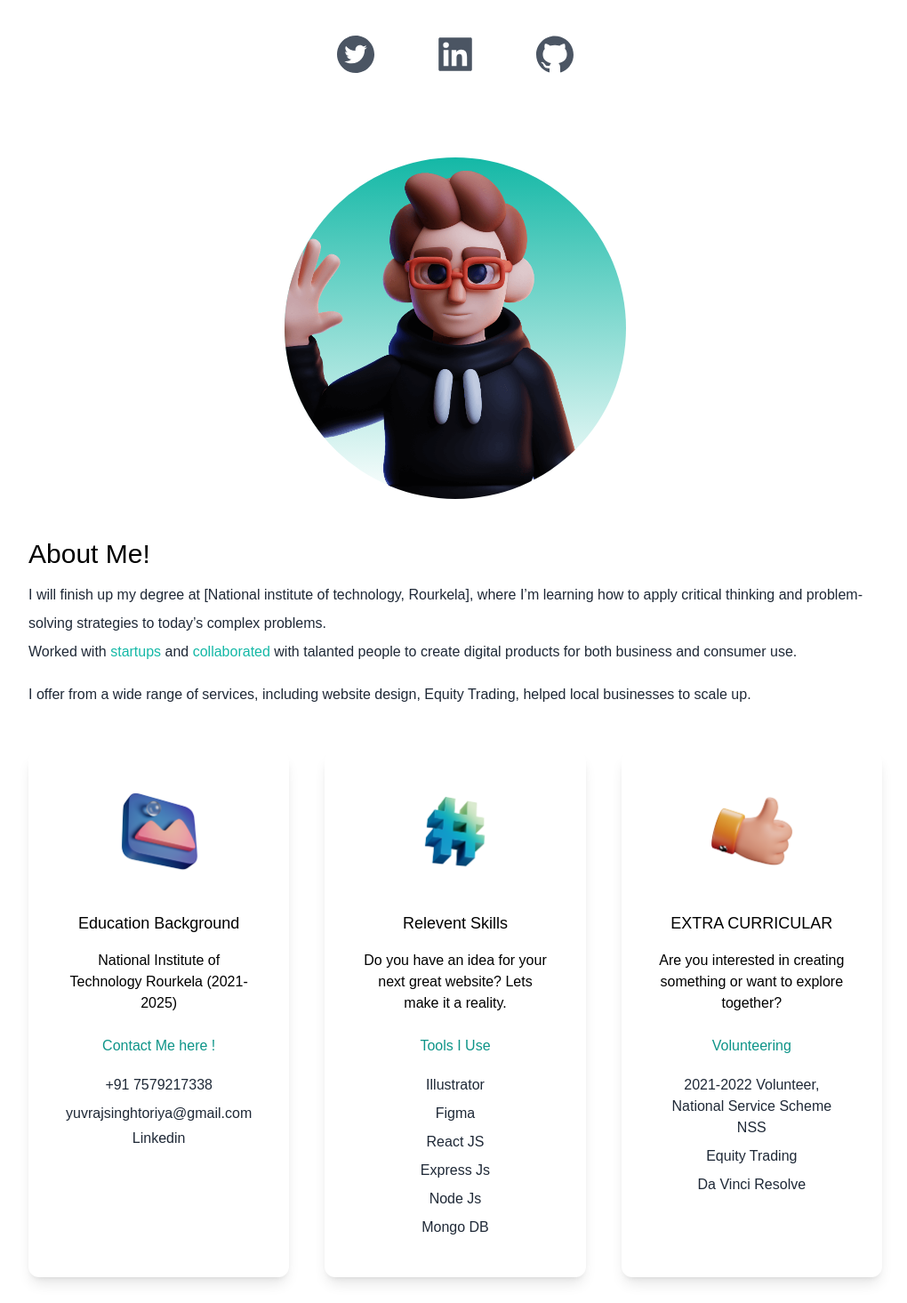
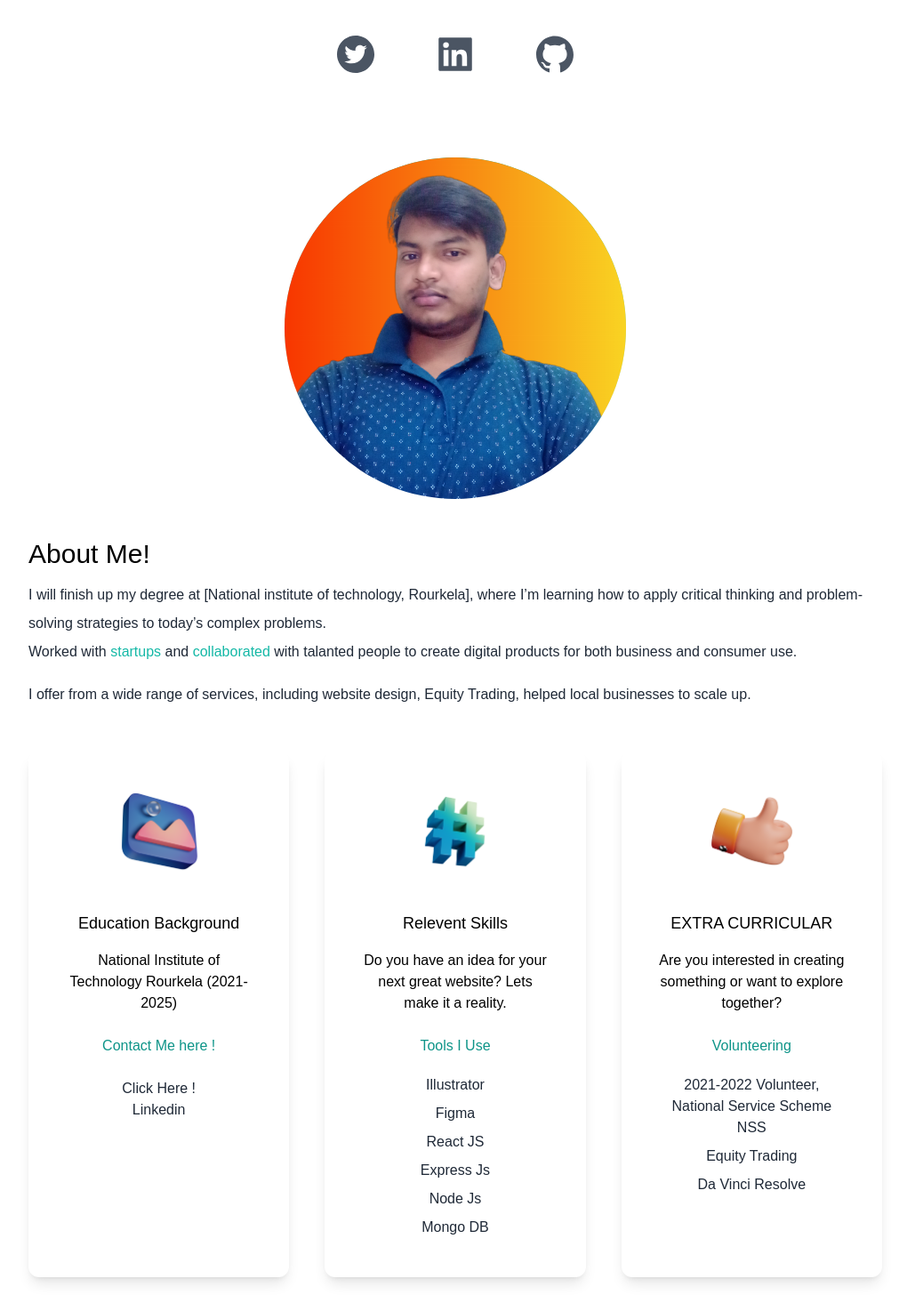
Before and after one commit to yuvraj625/Resume, a Next.js app: page / in a window 1280 px wide. Shown: the part 479-1944 px from the top of the page at 89% size, without its empty margins (128-1148 px from the left). Built offline with nearby package versions, Linux system fonts and the light colour scheme.

Commit message:
Update 4 files

```diff
--- a/pages/index.js
+++ b/pages/index.js
@@ -6,8 +6,8 @@ import {
 } from "react-icons/ai";
 import { BsFillMoonStarsFill } from "react-icons/bs";
 import { useState } from "react";
-import deved from "../public/dev-ed-wave.png";
-//import yuv from "../public/y.png";
+//import deved from "../public/dev-ed-wave.png";
+import yuv from "../public/y.png";
 import code from "../public/code.png";
 import design from "../public/design.png";
 import consulting from "../public/consulting.png";
@@ -77,7 +77,7 @@ export default function Home() {
             </div>
             <div className="mx-auto bg-gradient-to-b from-teal-500 rounded-full w-80 h-80 relative overflow-hidden mt-20 md:h-96 md:w-96">
               <Image
-                src={deved}
+                src={yuv}
                 alt="avatar picture"
                 layout="fill"
                 objectFit="cover"
@@ -118,11 +118,17 @@ export default function Home() {
                 National Institute of Technology Rourkela (2021-2025)
               </p>
               <h4 className="py-4 text-teal-600">Contact Me here !</h4>
-              <p className="text-gray-800 py-1">+91 7579217338</p>
-              <p className="text-gray-800 py-1">yuvrajsinghtoriya@gmail.com</p>
+              <p className="text-gray-800 py-1"></p>
               <a
                 className="text-gray-800 py-1"
-                href="https://www.linkedin.com/in/yuvraj-singh-toriya-12975422a"
+                herf="https://linktr.ee/yuvraj_singh310/"
+              >
+                Click Here !
+              </a>
+              <br></br>
+              <a
+                className="text-gray-800 py-1"
+                href="https://www.linkedin.com/in/yuvraj-singh-12975422a/"
               >
                 Linkedin
               </a>
```
Also changed, not shown: .codesandbox/tasks.json (added), public/y.png, 1 other file (tests, documents, lock files or other folders).
